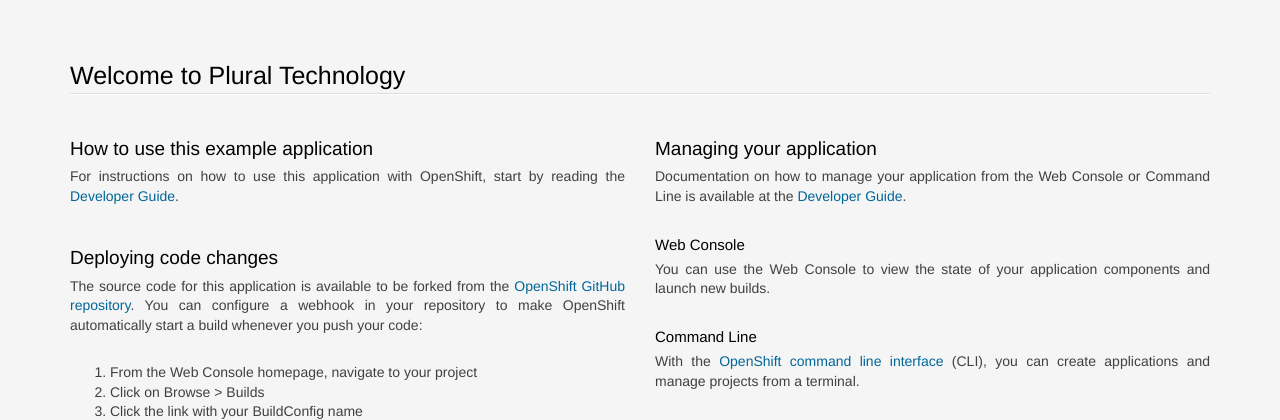
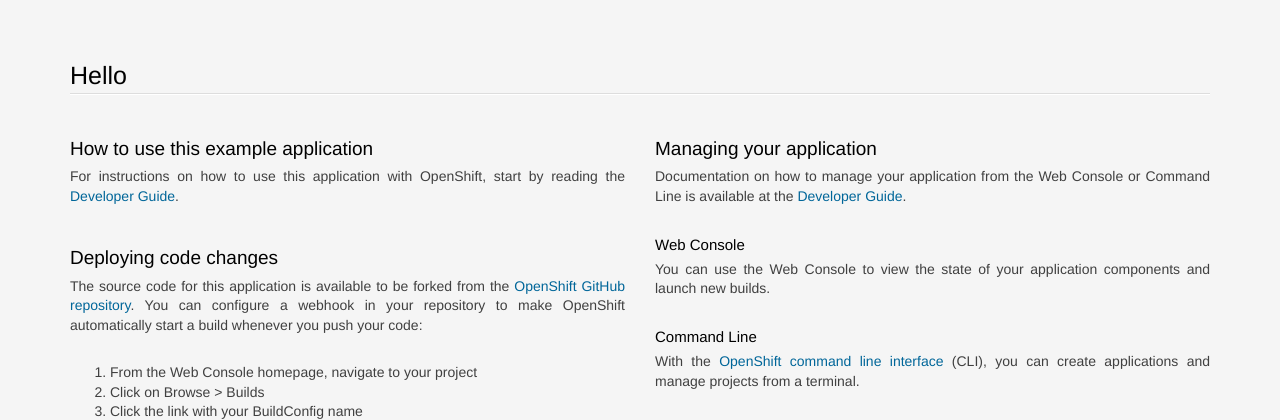
Before and after one commit to yash-kulkarni2000/testing, a Django app: page / in a window 1280 px wide. Shown: the top 420 px of the page. Run offline with Django 3.2, Linux system fonts and the light colour scheme; data comes from the database, SQL or seed files in the repository; some libraries are stand-ins or nearby versions.

Commit message:
second commit

```diff
--- a/welcome/templates/welcome/index.html
+++ b/welcome/templates/welcome/index.html
@@ -212,7 +212,7 @@ pre {
 
 <section class='container'>
           <hgroup>
-            <h1>Welcome to Plural Technology</h1>
+            <h1>Hello</h1>
           </hgroup>
 
 
```
